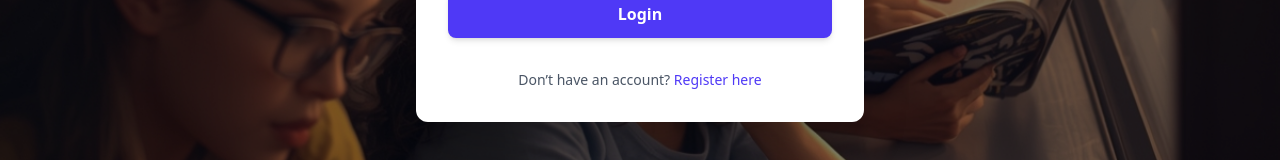
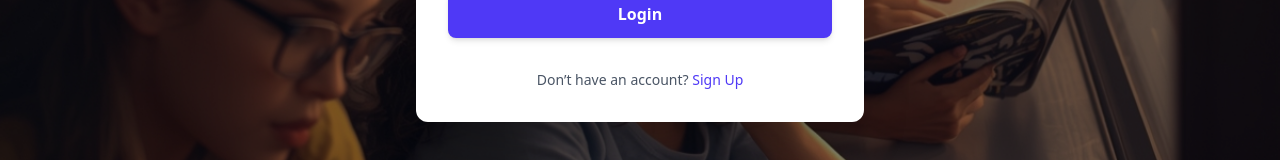
Before and after one commit to amitpatelcr07/libfront, a React app: page /login in a window 1280 px wide. Shown: the part 549-709 px from the top of the page. Built offline with nearby package versions, Linux system fonts and the light colour scheme; the HTML template or start-up script is replaced by a standard one.

Commit message:
refresh blank screen issue fix by authSlice code

```diff
--- a/src/components/common/Header.jsx
+++ b/src/components/common/Header.jsx
@@ -1,7 +1,7 @@
 import React from "react";
 import { Link } from "react-router-dom";
 import { useDispatch, useSelector } from "react-redux";
-// import { logout } from ".././redux/authSlice.js"; // Assuming you've created this action in authSlice
+
 import { logout } from "../../redux/authSlice.js"; // Assuming you've created this action in authSlice
 const Header = () => {
   const dispatch = useDispatch();
@@ -62,7 +62,7 @@ const Header = () => {
                 <li>
                   <button
                     onClick={handleLogout}
-                    className="bg-red-600 px-4 py-2 text-white rounded hover:bg-red-700"
+                    className="bg-red-600 px-2 py-1 text-white rounded hover:bg-red-700"
                   >
                     Logout
                   </button>
--- a/src/pages/AdminLogin.jsx
+++ b/src/pages/AdminLogin.jsx
@@ -1,130 +1,9 @@
-// import React, { useState, useEffect } from "react";
-// import { useDispatch, useSelector } from "react-redux";
-// import { loginUser } from "../redux/authAction";
-// import { useNavigate } from "react-router-dom";
-// import aLogin from "../assets/aLogin.jpg";
-
-// const AdminLogin = () => {
-//   const dispatch = useDispatch();
-//   const navigate = useNavigate();
-
-//   const { error, loading, isAuthenticated } = useSelector(
-//     (state) => state.auth
-//   );
-
-//   const [credentials, setCredentials] = useState({
-//     email: "",
-//     password: "",
-//   });
-
-//   // 🔥 Redirect after successful login
-//   useEffect(() => {
-//     if (isAuthenticated) {
-//       navigate("/dashboard"); // Change to your protected route
-//     }
-//   }, [isAuthenticated, navigate]);
-
-//   const handleChange = (e) => {
-//     setCredentials({
-//       ...credentials,
-//       [e.target.name]: e.target.value,
-//     });
-//   };
-
-//   const handleSubmit = (e) => {
-//     e.preventDefault();
-//     dispatch(loginUser(credentials));
-//   };
-
-//   return (
-//     <div
-//       className="relative flex justify-center items-center w-screen h-screen bg-cover bg-center bg-no-repeat"
-//       style={{ backgroundImage: `url(${aLogin})` }}
-//     >
-//       <div className="absolute inset-0 bg-black opacity-50"></div>
-
-//       <div className="w-full max-w-sm md:max-w-md bg-white p-6 sm:p-8 rounded-xl shadow-2xl relative z-10 transform transition-all duration-300 hover:shadow-3xl">
-//         <h2 className="text-3xl font-extrabold text-gray-800 text-center mb-8">
-//           Welcome Back
-//         </h2>
-//         <p className="text-center text-gray-500 mb-6 text-lg">
-//           Login to Your Admin Account
-//         </p>
-
-//         <form onSubmit={handleSubmit} className="space-y-5">
-//           <div>
-//             <label className="block text-sm font-medium text-gray-700 mb-1">
-//               Email Address
-//             </label>
-//             <input
-//               type="email"
-//               name="email"
-//               value={credentials.email}
-//               onChange={handleChange}
-//               className="w-full p-3 border border-gray-300 rounded-lg focus:ring-2 focus:ring-indigo-500 focus:border-indigo-500 placeholder-gray-400 transition"
-//               placeholder="you@example.com"
-//               required
-//             />
-//           </div>
-
-//           <div>
-//             <label className="block text-sm font-medium text-gray-700 mb-1">
-//               Password
-//             </label>
-//             <input
-//               type="password"
-//               name="password"
-//               value={credentials.password}
-//               onChange={handleChange}
-//               className="w-full p-3 border border-gray-300 rounded-lg focus:ring-2 focus:ring-indigo-500 focus:border-indigo-500 placeholder-gray-400 transition"
-//               placeholder="Enter your password"
-//               required
-//             />
-//           </div>
-
-//           {error && (
-//             <p className="pt-2 text-red-600 bg-red-100 p-3 rounded-lg text-sm text-center font-medium border border-red-200">
-//               {error}
-//             </p>
-//           )}
-
-//           <button
-//             type="submit"
-//             disabled={loading}
-//             className={`w-full py-3 mt-4 text-white font-semibold rounded-lg shadow-md transition
-//               ${
-//                 loading
-//                   ? "bg-indigo-400 cursor-not-allowed"
-//                   : "bg-indigo-600 hover:bg-indigo-700 hover:scale-[1.01] focus:ring-4 focus:ring-indigo-500"
-//               }`}
-//           >
-//             {loading ? "Logging In..." : "Login"}
-//           </button>
-//         </form>
-
-//         <p className="mt-8 text-center text-sm text-gray-600">
-//           Don’t have an account?{" "}
-//           <a
-//             href="/register"
-//             className="font-medium text-indigo-600 hover:text-indigo-500 hover:underline"
-//           >
-//             Register here
-//           </a>
-//         </p>
-//       </div>
-//     </div>
-//   );
-// };
-
-// export default AdminLogin;
-
-
-
 import React, { useState, useEffect } from "react";
 import { useDispatch, useSelector } from "react-redux";
 import { loginUser } from "../redux/authAction";
-import { useNavigate } from "react-router-dom";
+import { useNavigate, Link } from "react-router-dom";
 import aLogin from "../assets/aLogin.jpg";
+
 
 const AdminLogin = () => {
   const dispatch = useDispatch();
@@ -203,7 +82,9 @@ const AdminLogin = () => {
             <div className="mt-2 space-y-1 text-sm">
               <p className="text-gray-800">
                 <span className="font-medium text-gray-600">Username:</span>{" "}
-                <code className="font-bold text-indigo-700">xyza@gmail.com</code>
+                <code className="font-bold text-indigo-700">
+                  xyza@gmail.com
+                </code>
               </p>
               <p className="text-gray-800">
                 <span className="font-medium text-gray-600">Password:</span>{" "}
@@ -267,12 +148,12 @@ const AdminLogin = () => {
 
         <p className="mt-8 text-center text-sm text-gray-600">
           Don’t have an account?{" "}
-          <a
-            href="/register"
-            className="font-medium text-indigo-600 hover:text-indigo-500 hover:underline"
+          <Link
+            to="/register"
+            className="text-indigo-600 hover:text-indigo-800 font-medium"
           >
-            Register here
-          </a>
+            Sign Up
+          </Link>
         </p>
       </div>
     </div>
--- a/src/pages/AdminRegister.jsx
+++ b/src/pages/AdminRegister.jsx
@@ -89,7 +89,7 @@ const AdminRegister = () => {
               className="w-full p-3 border border-gray-300 rounded-lg focus:ring-2 focus:ring-indigo-500 focus:border-indigo-500 transition duration-150 ease-in-out placeholder-gray-400"
               placeholder="Min 8 characters"
               required
-              minLength="8"
+              minLength="5"
             />
           </div>
 
--- a/src/redux/authSlice.js
+++ b/src/redux/authSlice.js
@@ -2,8 +2,30 @@
 import { createSlice } from "@reduxjs/toolkit";
 import { loginUser, registerUser } from "./authAction";
 
+// Safely read JSON from localStorage
+function safeJSONParse(key) {
+  try {
+    const value = localStorage.getItem(key);
+
+    // if key does not exist
+    if (!value) return null;
+
+    // if value is literally "undefined" or "" or "null"
+    if (value === "undefined" || value === "null" || value === "") {
+      localStorage.removeItem(key);
+      return null;
+    }
+
+    return JSON.parse(value);
+  } catch (error) {
+    // If JSON.parse crashes → clean corrupted value
+    localStorage.removeItem(key);
+    return null;
+  }
+}
+
 const initialState = {
-  user: JSON.parse(localStorage.getItem("user")) || null,
+  user: safeJSONParse("user"),
   token: localStorage.getItem("token") || null,
   isAuthenticated: !!localStorage.getItem("token"),
   loading: false,
@@ -32,12 +54,18 @@ const authSlice = createSlice({
         state.loading = true;
         state.error = null;
       })
+
       .addCase(loginUser.fulfilled, (state, action) => {
         state.loading = false;
         state.user = action.payload.user;
         state.token = action.payload.token;
         state.isAuthenticated = true;
+
+        // Store fresh valid data
+        localStorage.setItem("user", JSON.stringify(action.payload.user));
+        localStorage.setItem("token", action.payload.token);
       })
+
       .addCase(loginUser.rejected, (state, action) => {
         state.loading = false;
         state.error = action.payload;
@@ -48,12 +76,18 @@ const authSlice = createSlice({
         state.loading = true;
         state.error = null;
       })
+
       .addCase(registerUser.fulfilled, (state, action) => {
         state.loading = false;
         state.user = action.payload.user;
         state.token = action.payload.token;
         state.isAuthenticated = true;
+
+        // Store fresh valid data
+        localStorage.setItem("user", JSON.stringify(action.payload.user));
+        localStorage.setItem("token", action.payload.token);
       })
+
       .addCase(registerUser.rejected, (state, action) => {
         state.loading = false;
         state.error = action.payload;
@@ -62,5 +96,4 @@ const authSlice = createSlice({
 });
 
 export const { logout } = authSlice.actions;
-
 export default authSlice.reducer;
```
Also changed, not shown: src/layouts/AdminLoginPage.jsx (deleted, +0 -44 lines).
